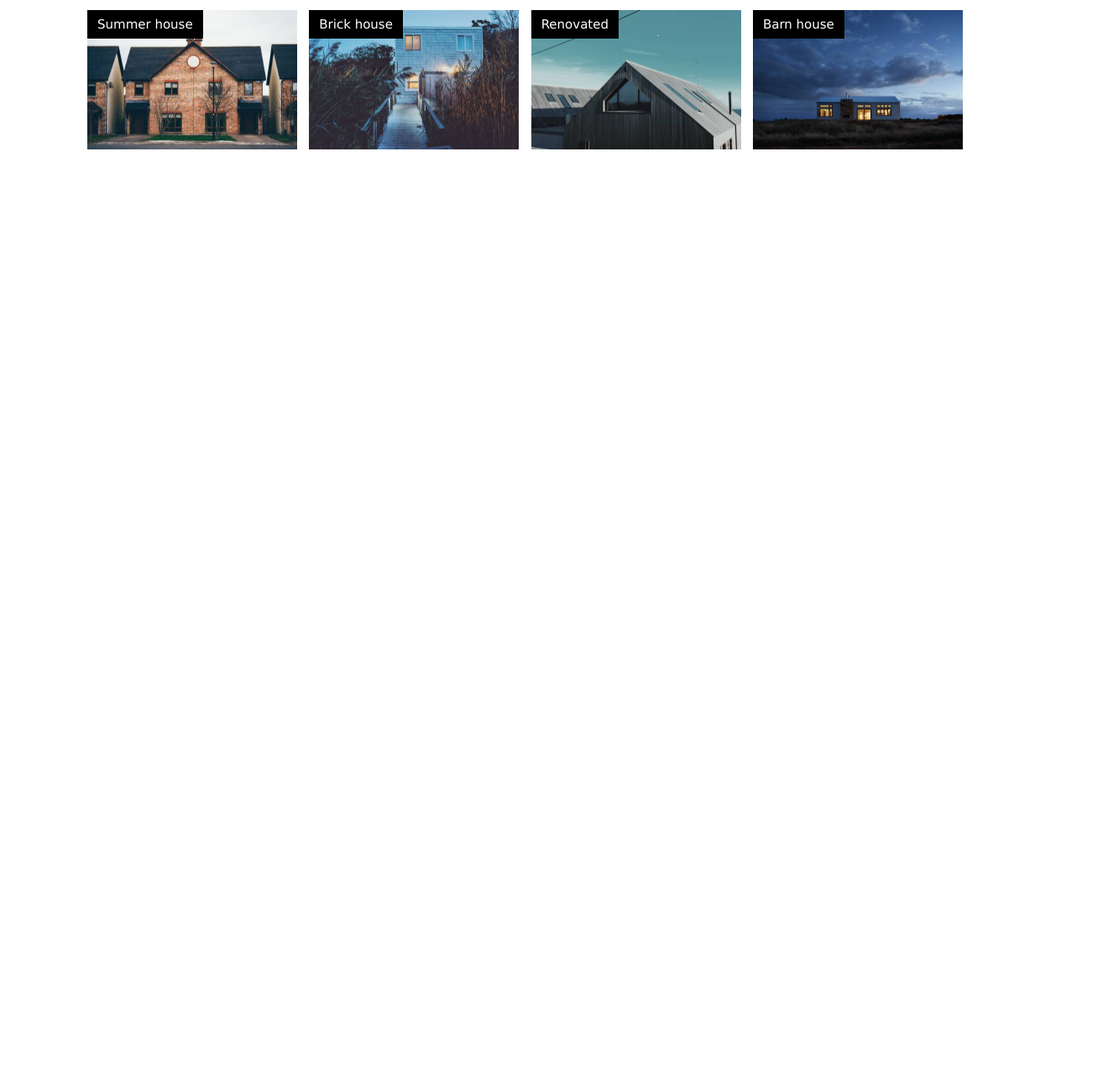
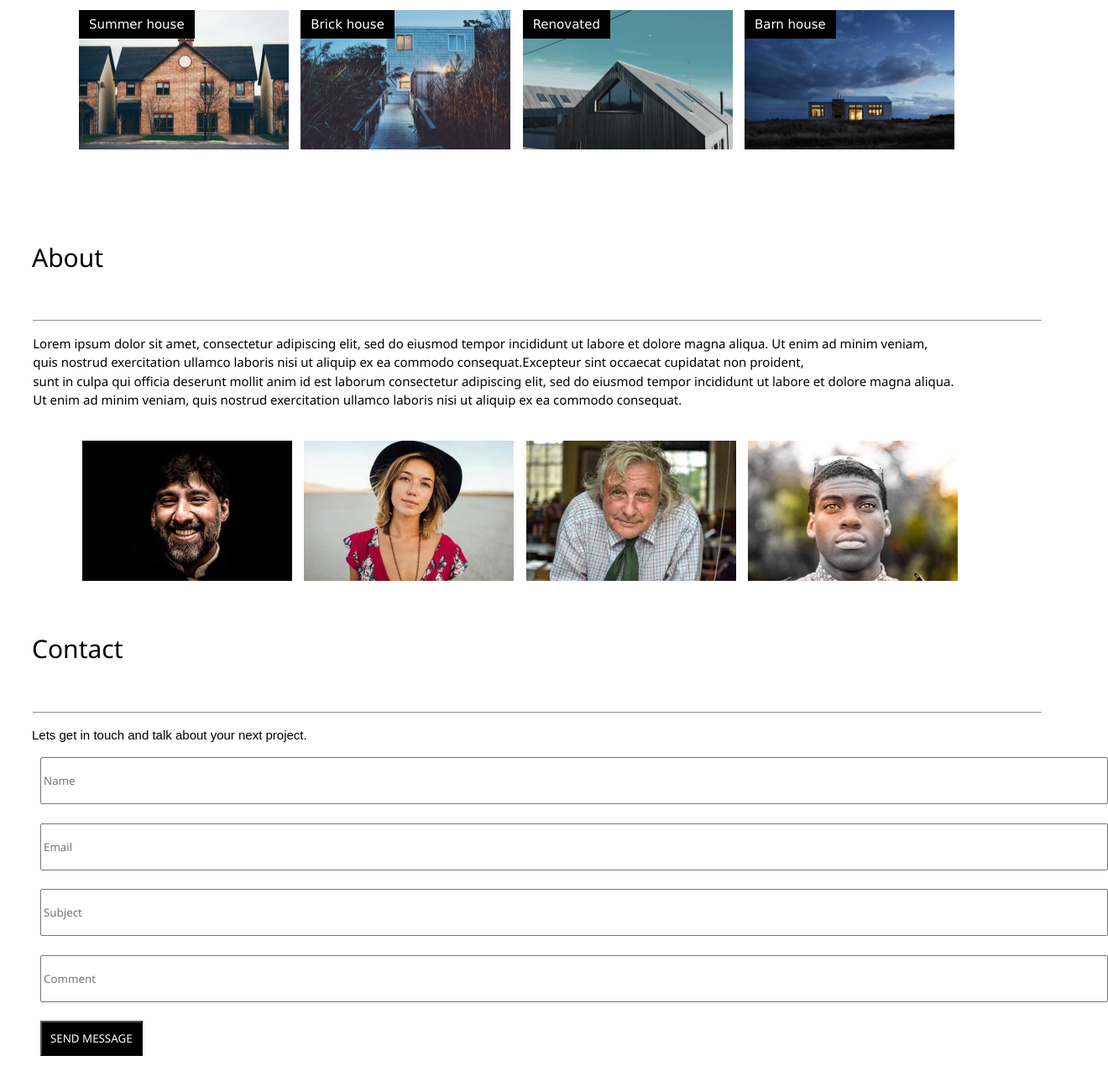
Before and after one commit to Michael2610/w3project-brarchitects, a plain HTML site: page index.html in a window 1280 px wide. Shown: the part 1041-2336 px from the top of the page at 84% size, 1320 px wide, since content can reach past the window. Before the commit the page ends 1281 px from the top, so only its background shows below. Drawn offline with Linux system fonts and the light colour scheme.

Commit message:
aggiunta contact e about + stili

```diff
--- a/file.css
+++ b/file.css
@@ -90,7 +90,7 @@ p{
 .container{
     padding-top: 32px !important;
     padding-bottom: 32px !important;
-    margin-left:40px;
+    margin-left:30px;
 }
 
 hr{
@@ -100,7 +100,7 @@ hr{
 
 .containerfig {
     position: relative;
-    display:inline-block
+    display:inline-block;
   }
 
   .topleft {
@@ -120,3 +120,33 @@ hr{
     text-align: center;
     letter-spacing: 5px;
   }
+
+  pre{
+    font-family: "Segoe UI", Arial, sans-serif;
+    font-weight: 500;
+  }
+
+  input[type=text]{
+    width:100%; height: 50px;
+    font-family: "Segoe UI", Arial, sans-serif;
+    margin-left: 40px;
+  }
+
+input[type=submit]{
+    background-color: black;
+    font-family: "Segoe UI", Arial, sans-serif;
+    font-weight: 500;
+    color:white;
+    padding:10px;
+    margin-left: 40px;
+}
+
+footer{
+    background-color: black;
+    color:white;
+    font-family: "Segoe UI", Arial, sans-serif;
+    font-size: 16px;
+    font-weight: 500;
+    padding: 30px;
+    text-align:center;
+}
--- a/index.html
+++ b/index.html
@@ -85,5 +85,53 @@
         </figure>
 
     </div>
+        <h1 class="container">About</h1>
+            <hr>
+                <pre>
+        Lorem ipsum dolor sit amet, consectetur adipiscing elit, sed do eiusmod tempor incididunt ut labore et dolore magna aliqua. Ut enim ad minim veniam,
+        quis nostrud exercitation ullamco laboris nisi ut aliquip ex ea commodo consequat.Excepteur sint occaecat cupidatat non proident,
+        sunt in culpa qui officia deserunt mollit anim id est laborum consectetur adipiscing elit, sed do eiusmod tempor incididunt ut labore et dolore magna aliqua.
+        Ut enim ad minim veniam, quis nostrud exercitation ullamco laboris nisi ut aliquip ex ea commodo consequat.
+                </pre>
+
+                <figure>
+                    <div class="containerfig" style="margin-left: 50px;">
+                        <img src="john.jpg" style="width:250px !important; height:auto !important;">
+
+                        &nbsp;
+
+                        <img src="jane.jpg" style="width:250px !important; height:auto !important;">
+
+                        &nbsp;
+
+                        <img src="mike.jpg" style="width:250px !important; height:auto !important;">
+
+                        &nbsp;
+                        <img src="dan.jpg" style="width:250px !important; height:auto !important;">
+                    </div>
+
+                </figure>
+
+        <h1 class="container">Contact</h1>
+            <hr>
+                <p style="margin-left: 30px;">Lets get in touch and talk about your next project.</p>
+                <form>
+                    <input type="text" placeholder="Name">
+                        <br><br>
+                    <input type="text" placeholder="Email">
+                        <br><br>
+                    <input type="text" placeholder="Subject">
+                        <br><br>
+                    <input type="text" placeholder="Comment">
+                        <br><br>
+                    <input type="submit" value="SEND MESSAGE" href="https://www.w3schools.com/action_page.php?Name=&Email=&Subject=&Comment=">
+                </form>
+                        <br><br>
+            <figure>
+                <img src="map.jpg" alt="mappa" style="width: 100%; height:auto;">
+            </figure>
+        <footer>
+            Powered by w3.css
+        </footer>
 </body>
 </html>
```
Also changed, not shown: dan.jpg (added), jane.jpg (added), john.jpg (added), map.jpg (added), mike.jpg (added).
